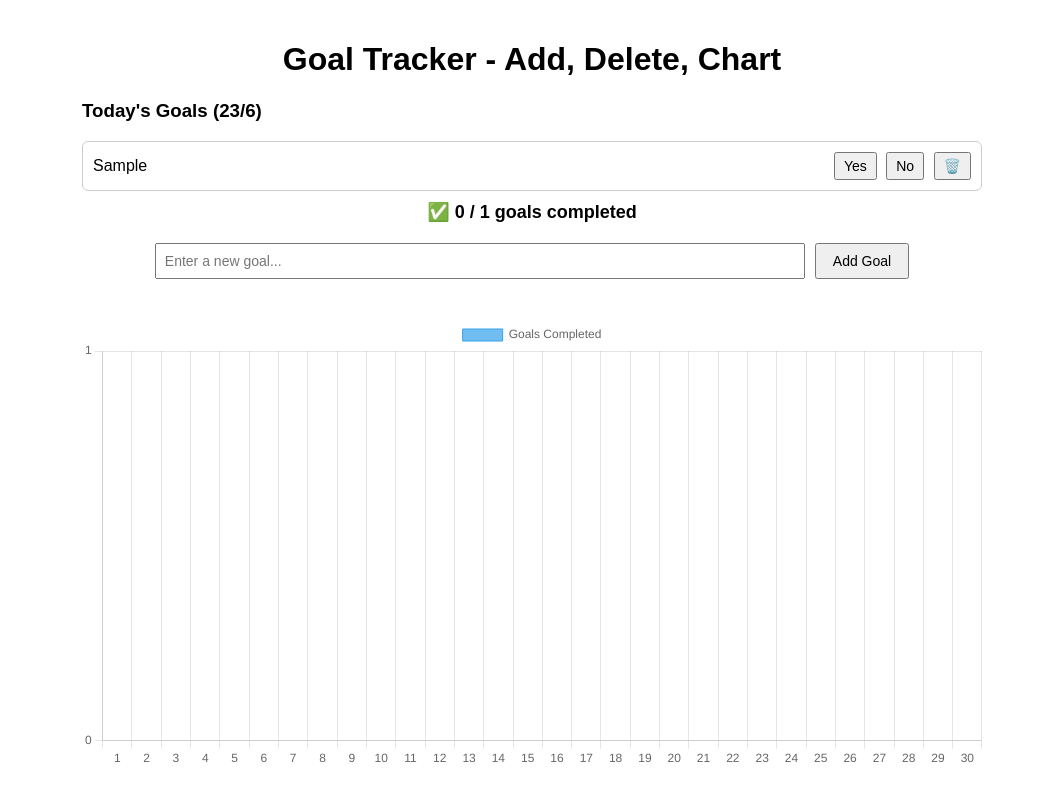
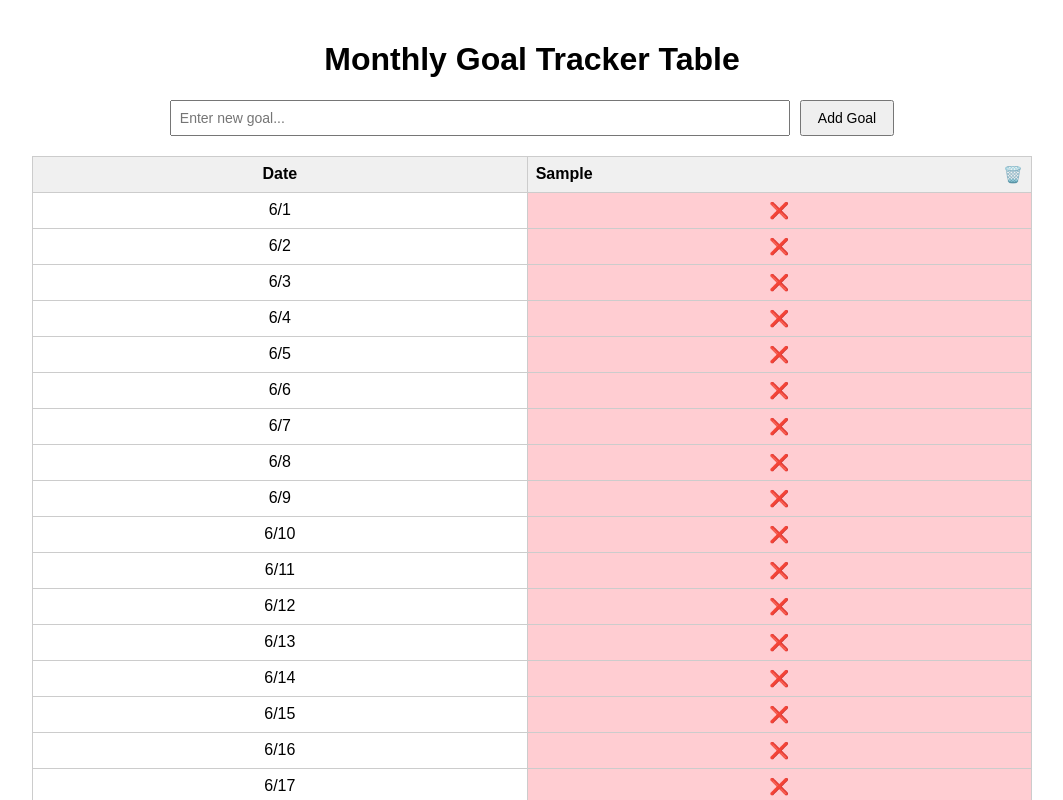
Before and after one commit to 0im-code/0im-code.github.io, a plain HTML site: page index.html in a window 1280 px wide. Both pictures are taken after typing "Sample" into the empty fields and a click on the button "Add Goal". Shown: the top 800 px of the page, without its empty margins (108-1171 px from the left). Drawn offline with nearby package versions, Linux system fonts and the light colour scheme.

Commit message:
Update index.html

```diff
--- a/index.html
+++ b/index.html
@@ -1,219 +1,214 @@
 <!DOCTYPE html>
 <html>
 <head>
-  <title>Goal Tracker with Add + Delete</title>
-  <script src="https://cdn.jsdelivr.net/npm/chart.js"></script>
+  <title>Goal Tracker Table</title>
   <style>
     body {
       font-family: Arial, sans-serif;
-      max-width: 900px;
+      max-width: 1000px;
       margin: auto;
       padding: 20px;
     }
+
     h1 {
       text-align: center;
     }
-    .goal-list {
-      margin: 20px 0;
+
+    table {
+      width: 100%;
+      border-collapse: collapse;
+      margin-top: 20px;
     }
-    .goal {
+
+    th, td {
+      border: 1px solid #ccc;
+      padding: 8px;
+      text-align: center;
+      min-width: 80px;
+    }
+
+    th {
+      background-color: #f0f0f0;
+    }
+
+    .yes {
+      background-color: #c8e6c9;
+    }
+
+    .no {
+      background-color: #ffcdd2;
+    }
+
+    .goal-header {
       display: flex;
+      align-items: center;
       justify-content: space-between;
-      align-items: center;
-      margin: 8px 0;
-      padding: 10px;
-      border: 1px solid #ccc;
-      border-radius: 6px;
     }
-    .goal.done {
-      background-color: #d4edda;
+
+    .delete-btn {
+      margin-left: 5px;
+      cursor: pointer;
+      color: red;
+      font-weight: bold;
     }
-    .goal.missed {
-      background-color: #f8d7da;
-    }
-    button {
-      margin-left: 5px;
-      padding: 4px 8px;
-      font-size: 14px;
-    }
-    #goalCount {
-      font-weight: bold;
-      text-align: center;
-      margin: 10px 0 20px;
-      font-size: 18px;
-    }
+
     #addGoalForm {
       display: flex;
       justify-content: center;
-      margin-bottom: 20px;
+      margin-top: 20px;
     }
-    #newGoalInput {
+
+    #goalInput {
       padding: 8px;
       font-size: 14px;
-      width: 70%;
+      width: 60%;
     }
-    #addGoalButton {
+
+    #addGoalBtn {
       padding: 8px 16px;
       font-size: 14px;
       margin-left: 10px;
     }
-    canvas {
-      margin-top: 40px;
+
+    .clickable {
+      cursor: pointer;
     }
   </style>
 </head>
 <body>
-  <h1>Goal Tracker - Add, Delete, Chart</h1>
-
-  <div id="goalList"></div>
-  <div id="goalCount"></div>
+  <h1>Monthly Goal Tracker Table</h1>
 
   <div id="addGoalForm">
-    <input type="text" id="newGoalInput" placeholder="Enter a new goal...">
-    <button id="addGoalButton">Add Goal</button>
+    <input type="text" id="goalInput" placeholder="Enter new goal..." />
+    <button id="addGoalBtn">Add Goal</button>
   </div>
 
-  <canvas id="goalChart" width="800" height="400"></canvas>
+  <table id="goalTable"></table>
 
   <script>
+    const table = document.getElementById("goalTable");
+    const goalInput = document.getElementById("goalInput");
+    const addGoalBtn = document.getElementById("addGoalBtn");
+
     const now = new Date();
     const year = now.getFullYear();
-    const month = now.getMonth();
-    const day = now.getDate();
+    const month = now.getMonth(); // 0-indexed
     const daysInMonth = new Date(year, month + 1, 0).getDate();
-    const labels = Array.from({ length: daysInMonth }, (_, i) => (i + 1).toString());
+    const storageKey = `goal-grid-${year}-${month}`;
 
-    const dailyGoals = {};
+    let goalData = {
+      goals: [],      // goal names
+      grid: {}        // grid[day][goal] = true/false
+    };
 
     function loadData() {
-      const key = `goal-tracker-${year}-${month}`;
-      const data = localStorage.getItem(key);
-      if (data) {
-        Object.assign(dailyGoals, JSON.parse(data));
-      }
-
-      if (!dailyGoals[day]) {
-        dailyGoals[day] = [];
+      const saved = localStorage.getItem(storageKey);
+      if (saved) {
+        goalData = JSON.parse(saved);
+      } else {
+        goalData = { goals: [], grid: {} };
       }
     }
 
     function saveData() {
-      const key = `goal-tracker-${year}-${month}`;
-      localStorage.setItem(key, JSON.stringify(dailyGoals));
+      localStorage.setItem(storageKey, JSON.stringify(goalData));
     }
 
-    function renderGoals() {
-      const goalList = document.getElementById('goalList');
-      goalList.innerHTML = `<h3>Today's Goals (${day}/${month + 1})</h3>`;
+    function renderTable() {
+      table.innerHTML = "";
 
-      const todayGoals = dailyGoals[day] || [];
-      todayGoals.forEach((goal, index) => {
-        const div = document.createElement('div');
-        div.className = 'goal';
-        if (goal.done === true) div.classList.add('done');
-        if (goal.done === false) div.classList.add('missed');
+      // Header row
+      const thead = document.createElement("thead");
+      const headerRow = document.createElement("tr");
 
-        div.innerHTML = `
-          <span>${goal.text}</span>
-          <div>
-            <button onclick="setDone(${index}, true)">Yes</button>
-            <button onclick="setDone(${index}, false)">No</button>
-            <button onclick="deleteGoal(${index})">🗑️</button>
-          </div>
-        `;
-        goalList.appendChild(div);
+      const dateTh = document.createElement("th");
+      dateTh.textContent = "Date";
+      headerRow.appendChild(dateTh);
+
+      goalData.goals.forEach((goal, i) => {
+        const th = document.createElement("th");
+        const div = document.createElement("div");
+        div.className = "goal-header";
+
+        const span = document.createElement("span");
+        span.textContent = goal;
+
+        const del = document.createElement("span");
+        del.className = "delete-btn";
+        del.textContent = "🗑️";
+        del.onclick = () => {
+          goalData.goals.splice(i, 1);
+          for (let d = 1; d <= daysInMonth; d++) {
+            const dayKey = d.toString();
+            if (goalData.grid[dayKey]) {
+              delete goalData.grid[dayKey][goal];
+            }
+          }
+          saveData();
+          renderTable();
+        };
+
+        div.appendChild(span);
+        div.appendChild(del);
+        th.appendChild(div);
+        headerRow.appendChild(th);
       });
 
-      updateGoalCount();
+      thead.appendChild(headerRow);
+      table.appendChild(thead);
+
+      // Body rows
+      const tbody = document.createElement("tbody");
+
+      for (let d = 1; d <= daysInMonth; d++) {
+        const tr = document.createElement("tr");
+        const dateCell = document.createElement("td");
+        dateCell.textContent = `${month + 1}/${d}`;
+        tr.appendChild(dateCell);
+
+        const dayKey = d.toString();
+        if (!goalData.grid[dayKey]) {
+          goalData.grid[dayKey] = {};
+        }
+
+        goalData.goals.forEach(goal => {
+          const td = document.createElement("td");
+          td.className = "clickable";
+
+          const done = goalData.grid[dayKey][goal] || false;
+          td.classList.add(done ? "yes" : "no");
+          td.textContent = done ? "✅" : "❌";
+
+          td.onclick = () => {
+            goalData.grid[dayKey][goal] = !done;
+            saveData();
+            renderTable();
+          };
+
+          tr.appendChild(td);
+        });
+
+        tbody.appendChild(tr);
+      }
+
+      table.appendChild(tbody);
     }
 
-    function updateGoalCount() {
-      const counter = document.getElementById('goalCount');
-      const goals = dailyGoals[day] || [];
-      const doneCount = goals.filter(g => g.done === true).length;
-      const total = goals.length;
-      counter.textContent = `✅ ${doneCount} / ${total} goals completed`;
-    }
+    addGoalBtn.onclick = () => {
+      const goalName = goalInput.value.trim();
+      if (!goalName) return;
 
-    function setDone(index, value) {
-      if (!dailyGoals[day]) return;
-      dailyGoals[day][index].done = value;
-      saveData();
-      renderGoals();
-      updateChart();
-    }
+      if (!goalData.goals.includes(goalName)) {
+        goalData.goals.push(goalName);
+        saveData();
+        goalInput.value = "";
+        renderTable();
+      }
+    };
 
-    function deleteGoal(index) {
-      if (!dailyGoals[day]) return;
-      dailyGoals[day].splice(index, 1);
-      saveData();
-      renderGoals();
-      updateChart();
-    }
-
-    function getDailyCounts() {
-      const counts = Array(daysInMonth).fill(0);
-      for (let d = 1; d <= daysInMonth; d++) {
-        const goals = dailyGoals[d];
-        if (goals) {
-          counts[d - 1] = goals.filter(g => g.done === true).length;
-        }
-      }
-      return counts;
-    }
-
-    function addGoal() {
-      const input = document.getElementById('newGoalInput');
-      const text = input.value.trim();
-      if (text === "") return;
-
-      if (!dailyGoals[day]) dailyGoals[day] = [];
-      dailyGoals[day].push({ text, done: null });
-
-      input.value = "";
-      saveData();
-      renderGoals();
-      updateChart();
-    }
-
-    document.getElementById('addGoalButton').addEventListener('click', addGoal);
-    document.getElementById('newGoalInput').addEventListener('keypress', function(e) {
-      if (e.key === 'Enter') addGoal();
-    });
-
-    const ctx = document.getElementById('goalChart').getContext('2d');
-    const chart = new Chart(ctx, {
-      type: 'bar',
-      data: {
-        labels: labels,
-        datasets: [{
-          label: 'Goals Completed',
-          data: getDailyCounts(),
-          backgroundColor: 'rgba(54, 162, 235, 0.7)',
-          borderColor: 'rgba(54, 162, 235, 1)',
-          borderWidth: 1
-        }]
-      },
-      options: {
-        scales: {
-          y: {
-            beginAtZero: true,
-            ticks: {
-              precision: 0
-            }
-          }
-        }
-      }
-    });
-
-    function updateChart() {
-      chart.data.datasets[0].data = getDailyCounts();
-      chart.update();
-    }
-
+    // Initial load
     loadData();
-    renderGoals();
-    updateChart();
+    renderTable();
   </script>
 </body>
 </html>
```
